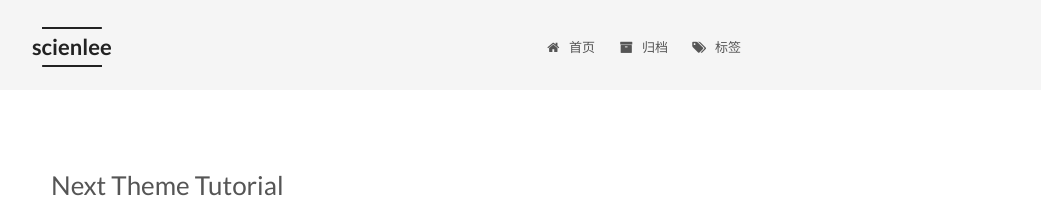
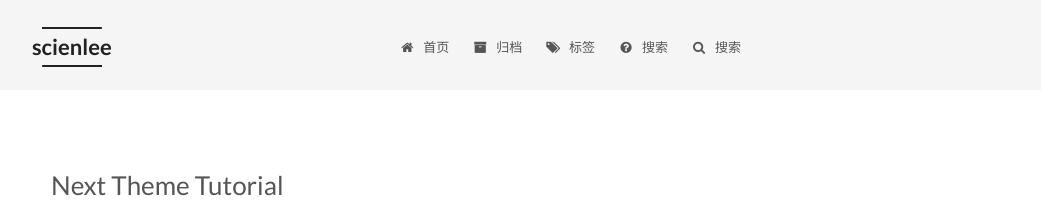
Before and after one commit to scienlee/blog, a Jekyll site: the page built from index.html, in a window 1280 px wide. Shown: the top 222 px of the page, without its empty margins (239-1280 px from the left). Built offline with Jekyll 4.4.1, drawn with Linux system fonts in a browser that asks for light colours; the list of posts is cut into pages by our own code.

Commit message:
Update _config.yml

```diff
--- a/_config.yml
+++ b/_config.yml
@@ -122,6 +122,7 @@ menu:
   #about: /about/
   archives: /archives/
   tags: /tags/
+  search: /search/
   #sitemap: /sitemap.xml
   #commonweal: /404.html
 
@@ -575,7 +576,7 @@ calendar:
 
 # Algolia Search
 algolia_search:
-  enable: false
+  enable: true
   hits:
     per_page: 10
   labels:
@@ -586,7 +587,7 @@ algolia_search:
 
 # Local search
 local_search:
-  enable: false
+  enable: ture
   # if auto, trigger search by changing input
   # if manual, trigger search by pressing enter key or search button
   trigger: auto
```
